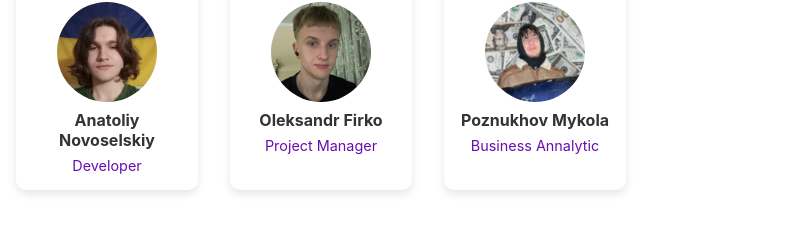
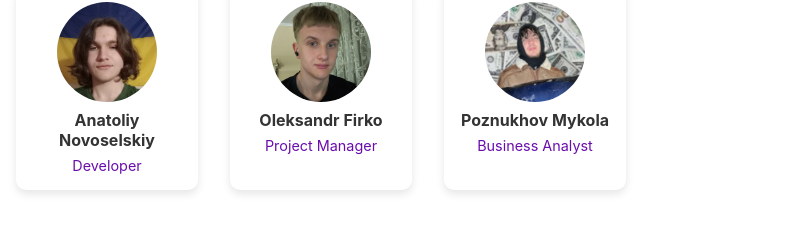
Before and after one commit to Inqvizi/simlpe-landing-page, a React (Create React App) app: page / in a window 1280 px wide. Shown: the part 144-371 px from the top of the page, without its empty margins (0-806 px from the left). Built offline with nearby package versions, Linux system fonts and the light colour scheme.

Commit message:
Fix typos in text

```diff
--- a/src/components/Body.js
+++ b/src/components/Body.js
@@ -21,7 +21,7 @@ const Body = () => {
               <img src={"/Mykola.png"} alt="Poznukhov Mykola" style={styles.photo} />
               <div style={styles.textContainer}>
                   <h2 style={styles.name}>Poznukhov Mykola</h2>
-                  <p style={styles.position}>Business Annalytic</p>
+                  <p style={styles.position}>Business Analyst</p>
               </div>
           </div>
     </main>
```
